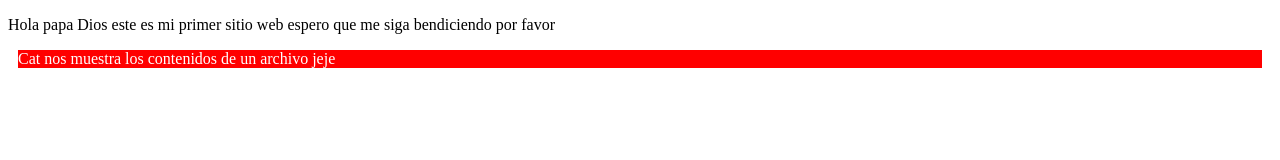
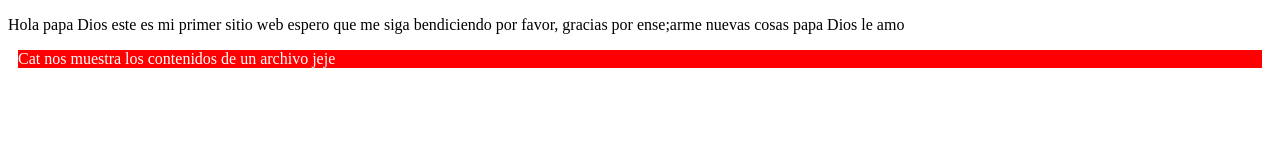
Before and after one commit to ABD-PROCRACK/proyectoDemoCursoPrework, a plain HTML site: page index.html in a window 1280 px wide. Drawn offline with Linux system fonts and the light colour scheme.

Commit message:
cambiosagregados

```diff
--- a/index.html
+++ b/index.html
@@ -8,7 +8,8 @@
 </head>
 <body>
     <p>
-        Hola papa Dios este es mi primer sitio web espero que me siga bendiciendo por favor
+        Hola papa Dios este es mi primer
+        sitio web espero que me siga bendiciendo por favor, gracias por ense;arme nuevas cosas papa Dios le amo
         <br></p>
         <p style="color: white; margin-top: 10px; margin-right: 10px; margin-left:10px; margin-bottom: 10px; background: red; position:float;"  >Cat nos muestra los contenidos de un archivo jeje</p>
     </p>
```
